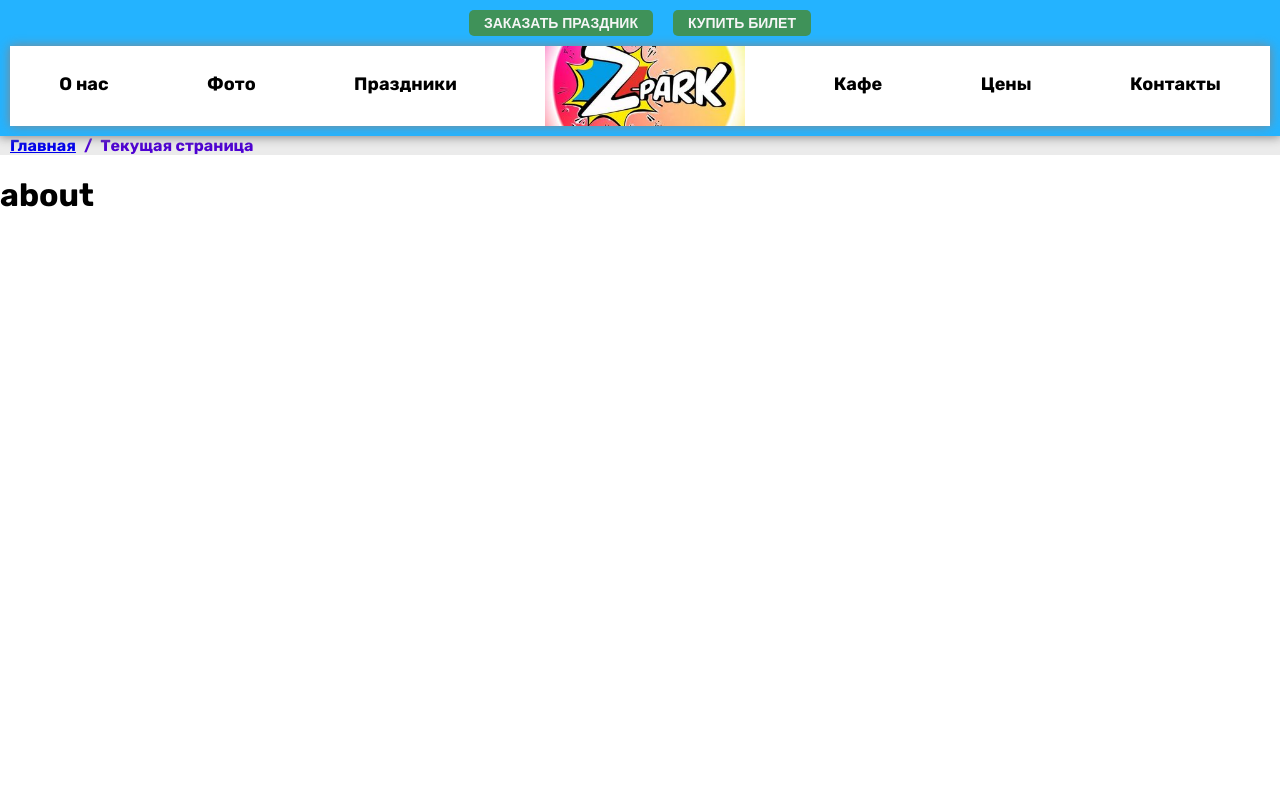
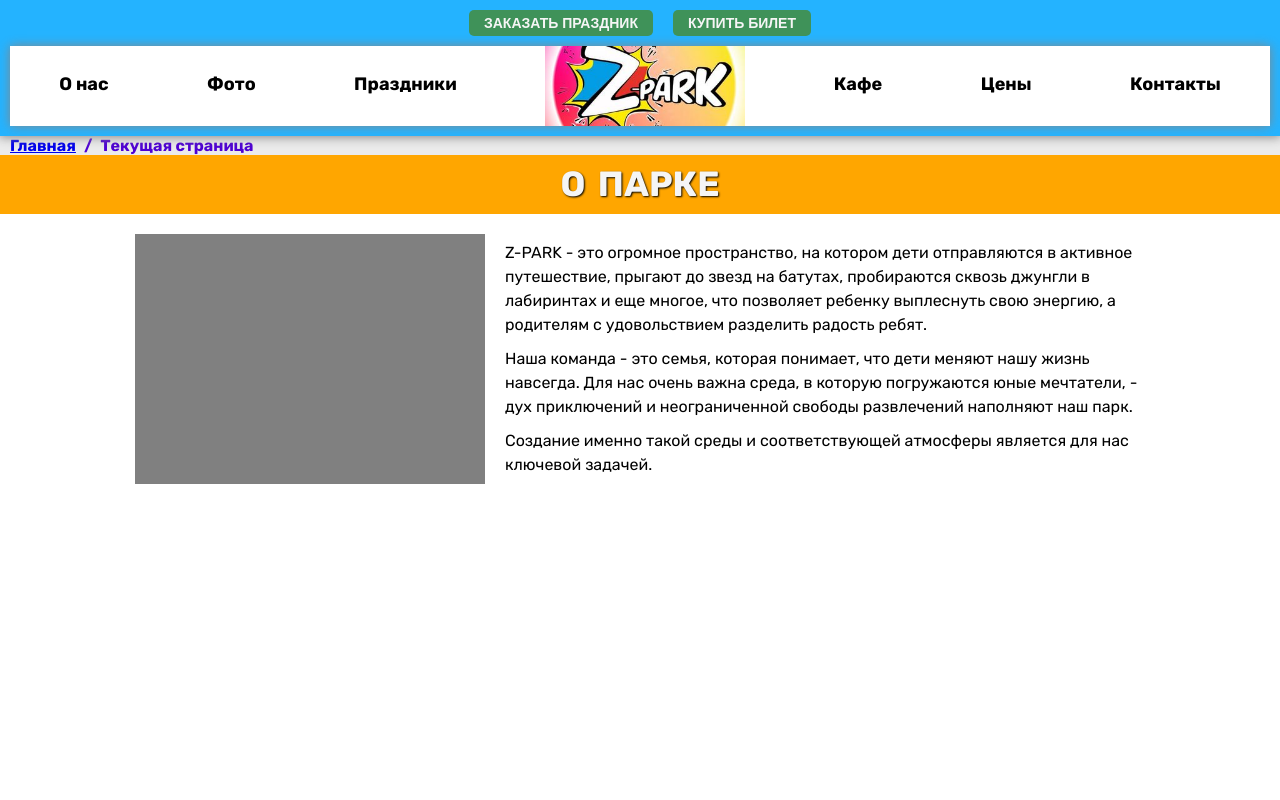
Before and after one commit to GumnovRuslan/z-park, a SvelteKit app: page /about in a window 1280 px wide. Shown: the top 800 px of the page. Built offline with nearby package versions, Linux system fonts and the light colour scheme.

Commit message:
add section about

```diff
--- a/src/routes/about/+page.svelte
+++ b/src/routes/about/+page.svelte
@@ -1 +1,60 @@
-<h1>about</h1>
+<script>
+    import SectionTitle from "$lib/component/SectionTitle.svelte";
+</script>
+
+<SectionTitle value='О парке'/>
+
+<div class='content'>
+    <div class='description'>
+        <div class='img-container'>
+            <div class='img'></div>
+        </div>
+        <div class='info'>
+            <p class='text'>Z-PARK - это огромное пространство, на котором дети отправляются в активное путешествие, прыгают до звезд на батутах, пробираются сквозь джунгли в лабиринтах и еще многое, что позволяет ребенку выплеснуть свою энергию, а родителям с удовольствием разделить радость ребят.</p>
+            <p class='text'>Наша команда - это семья, которая понимает, что дети меняют нашу жизнь навсегда. Для нас очень важна среда, в которую погружаются юные мечтатели, - дух приключений и неограниченной свободы развлечений наполняют наш парк.</p>
+            <p class='text'>Создание именно такой среды и соответствующей атмосферы является для нас ключевой задачей.</p>
+        </div>
+
+    </div>
+</div>
+
+
+<style>
+    .content {
+        padding: 20px;
+    }
+    .description {
+        display: flex;
+        gap: 20px;
+        justify-content: center;
+        align-items: center;
+    }
+    .img-container {
+    }
+    .img {
+        width: 350px;
+        height: 250px;
+        background: grey;
+    }
+    .info {
+        width: 50vw;
+        display: flex;
+        flex-direction: column;
+        gap: 10px;
+    }
+    .text {
+        line-height: 1.5;
+    }
+
+    @media screen and (max-width: 800px) {
+        .description {
+            flex-direction: column;
+        }
+        .img {
+            width: calc(100vw - 40px);
+        }
+        .info {
+            width: auto;
+        }
+    }
+</style>
```
